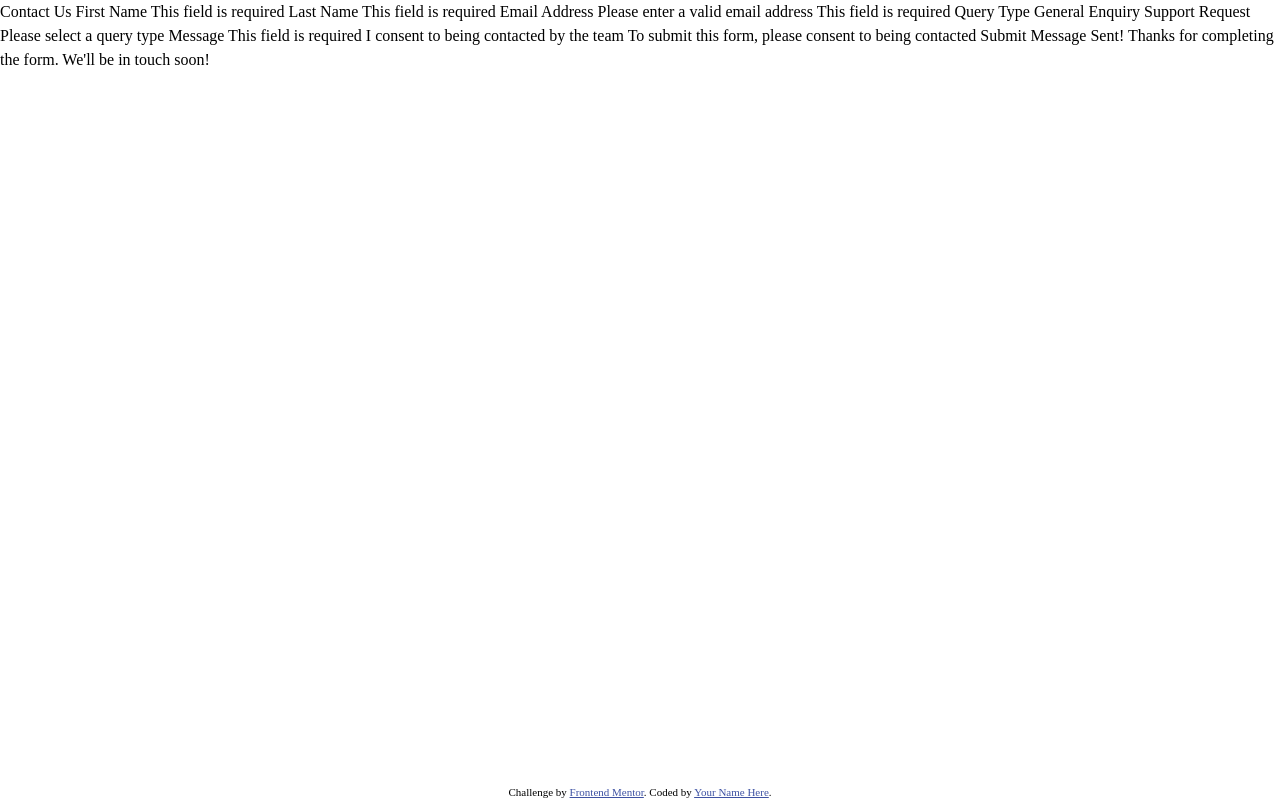
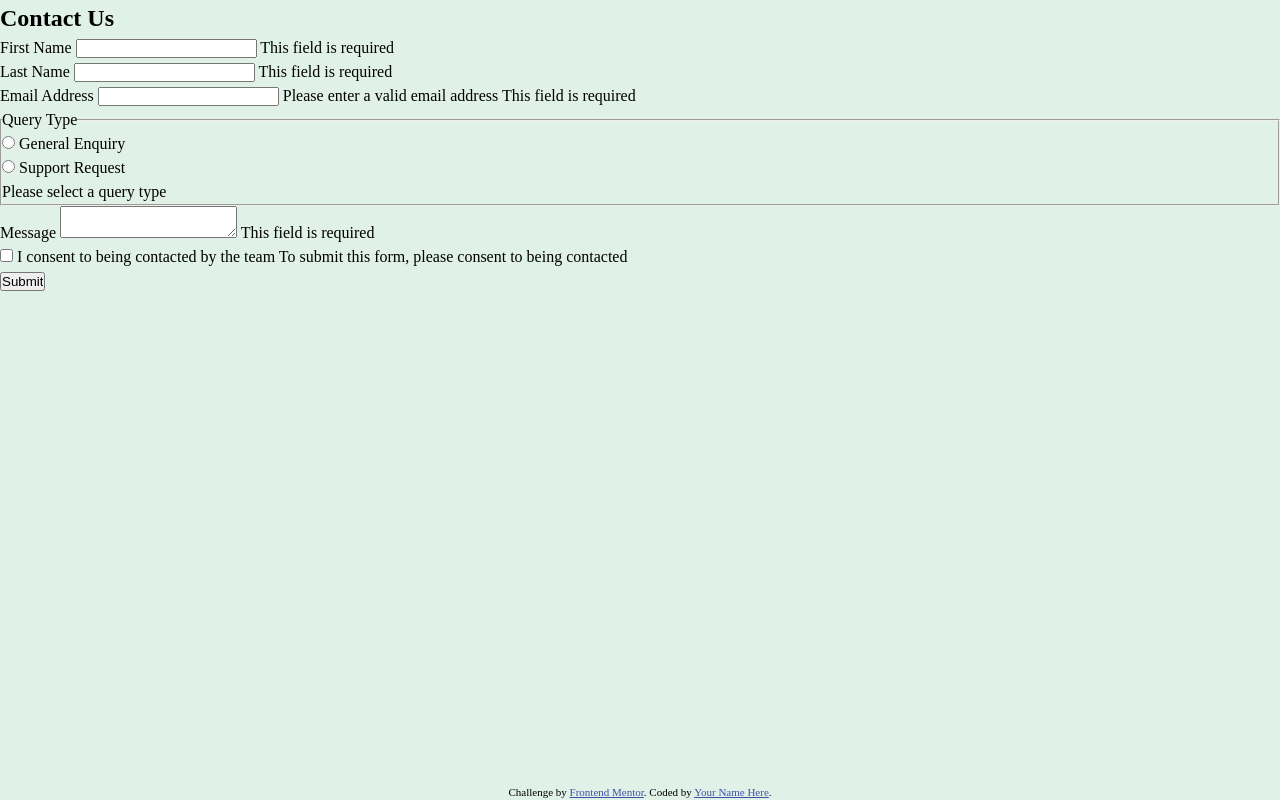
Before and after one commit to Joshk7/contact-form, a plain HTML site: page index.html in a window 1280 px wide. Drawn offline with Linux system fonts and the light colour scheme.

Commit message:
based html structure

```diff
--- a/index.html
+++ b/index.html
@@ -1,49 +1,98 @@
 <!DOCTYPE html>
 <html lang="en">
     <head>
-  <meta charset="UTF-8">
-  <meta name="viewport" content="width=device-width, initial-scale=1.0">
-  <link rel="icon" type="image/png" sizes="32x32" href="./assets/images/favicon-32x32.png">
+        <meta charset="UTF-8" />
+        <meta name="viewport" content="width=device-width, initial-scale=1.0" />
+        <link
+            rel="icon"
+            type="image/png"
+            sizes="32x32"
+            href="./assets/images/favicon-32x32.png"
+        />
         <title>Frontend Mentor | Contact form</title>
-  <link rel="preconnect" href="https://fonts.googleapis.com">
-<link rel="preconnect" href="https://fonts.gstatic.com" crossorigin>
-<link href="https://fonts.googleapis.com/css2?family=Karla:ital,wght@0,200..800;1,200..800&display=swap" rel="stylesheet">
-   <link rel="stylesheet" href="/style.css">
+        <link rel="preconnect" href="https://fonts.googleapis.com" />
+        <link rel="preconnect" href="https://fonts.gstatic.com" crossorigin />
+        <link
+            href="https://fonts.googleapis.com/css2?family=Karla:ital,wght@0,200..800;1,200..800&display=swap"
+            rel="stylesheet"
+        />
+        <link rel="stylesheet" href="/style.css" />
         <script defer src="/script.js"></script>
     </head>
     <body>
-
-  Contact Us
-
-  First Name
-  This field is required
-
-  Last Name
-  This field is required
-
-  Email Address
-  Please enter a valid email address
-  This field is required
-
-  Query Type
-  General Enquiry
-  Support Request
-  Please select a query type
-
-  Message
-  This field is required
-
-  I consent to being contacted by the team
-  To submit this form, please consent to being contacted
-
-  Submit
-
-  Message Sent!
-  Thanks for completing the form. We'll be in touch soon!
+        <header class="invisible">
+            <div>
+                <div>
+                    <img
+                        src="/assets/images/icon-success-check.svg"
+                        alt="Success"
+                    />
+                    <span>Message Sent!</span>
+                </div>
+                <p>Thanks for completing the form. We'll be in touch soon!</p>
+            </div>
+        </header>
+        <main>
+            <section>
+                <h1>Contact Us</h1>
+                <form>
+                    <div>
+                        <div>
+                            <label for="firstName">First Name</label>
+                            <input id="firstName" type="text" />
+                            <span>This field is required</span>
+                        </div>
+                        <div>
+                            <label for="lastName">Last Name</label>
+                            <input id="lastName" type="text" />
+                            <span>This field is required</span>
+                        </div>
+                    </div>
+                    <div>
+                        <label for="email">Email Address</label>
+                        <input id="email" type="text" />
+                        <span>Please enter a valid email address</span>
+                        <span>This field is required</span>
+                    </div>
+                    <fieldset>
+                        <legend>Query Type</legend>
+                        <ul>
+                            <li>
+                                <input id="general" type="radio" />
+                                <label for="general">General Enquiry</label>
+                            </li>
+                            <li>
+                                <input id="support" type="radio" />
+                                <label for="support">Support Request</label>
+                            </li>
+                        </ul>
+                        <span>Please select a query type</span>
+                    </fieldset>
+                    <div>
+                        <label for="message">Message</label>
+                        <textarea name="message" id="message"></textarea>
+                        <span>This field is required</span>
+                    </div>
+                    <div>
+                        <input id="consent" type="checkbox" />
+                        <label for="consent"
+                            >I consent to being contacted by the team</label
+                        >
+                        <span
+                            >To submit this form, please consent to being
+                            contacted</span
+                        >
+                    </div>
+                    <input type="submit" value="Submit" />
+                </form>
+            </section>
+        </main>
         <footer>
             <div class="attribution">
-        Challenge by <a href="https://www.frontendmentor.io?ref=challenge">Frontend Mentor</a>.
-        Coded by <a href="#">Your Name Here</a>.
+                Challenge by
+                <a href="https://www.frontendmentor.io?ref=challenge"
+                    >Frontend Mentor</a
+                >. Coded by <a href="#">Your Name Here</a>.
             </div>
         </footer>
     </body>
--- a/style.css
+++ b/style.css
@@ -58,6 +58,7 @@ h6 {
 
 html {
     min-height: 100%;
+    background: var(--green-200);
 }
 
 body {
@@ -78,3 +79,7 @@ footer {
 .attribution a {
     color: hsl(228, 45%, 44%);
 }
+
+.invisible {
+    display: none;
+}
```
Lines whose indentation alone changed are shown as unchanged.
